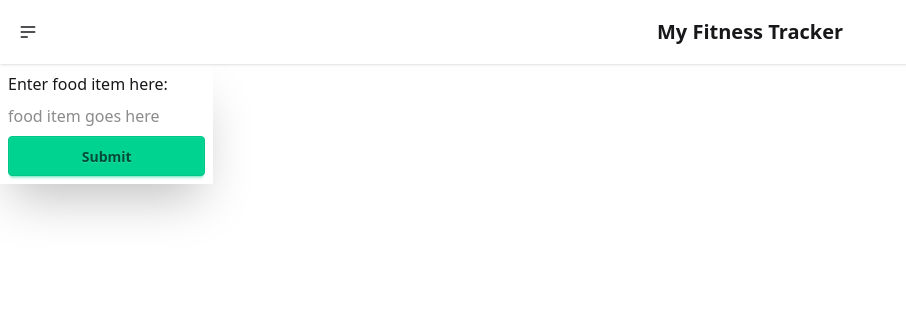
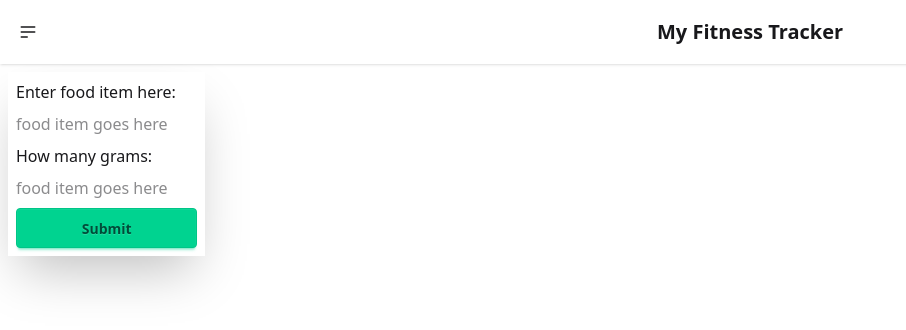
Before and after one commit to JGuzman87/fitness-tracker-app, a Next.js app: page /foods in a window 1280 px wide. Shown: the top 330 px of the page, without its empty margins (0-906 px from the left). Built offline with nearby package versions, Linux system fonts and the light colour scheme.

Commit message:
added grams to api call

```diff
--- a/src/components/Foods.jsx
+++ b/src/components/Foods.jsx
@@ -3,15 +3,18 @@ import { useState } from "react";
 
 const Foods = () => {
   const [foodItem, setFoodItem] = useState("");
+  const [grams, setGrams] = useState("");
   const [nutrition, setNutrition] = useState(null);
 
   const handleFetch = (e) => {
     e.preventDefault();
 
     const fetchData = async () => {
+
+      const query = `${grams}g ${foodItem}`
       try {
         const response = await fetch(
-          `https://api.calorieninjas.com/v1/nutrition?query=${foodItem}`,
+          `https://api.calorieninjas.com/v1/nutrition?query=${encodeURIComponent(query)}`,
           {
             method: "GET",
             headers: {
@@ -31,10 +34,11 @@ const Foods = () => {
     };
     fetchData();
     setFoodItem("");
+    setGrams("")
   };
 
   return (
-    <div className="grid grid-cols-2">
+    <div className="grid md:grid-cols-2 gap-4 p-2">
       <form
         className="flex flex-col gap-2 p-2 shadow-2xl"
         onSubmit={handleFetch}
@@ -46,6 +50,16 @@ const Foods = () => {
           value={foodItem}
           placeholder="food item goes here"
           onChange={(e) => setFoodItem(e.target.value)}
+          required
+        />
+        <label htmlFor="grams">How many grams: </label>
+        <input
+          type="text"
+          name="grams"
+          value={grams}
+          placeholder="food item goes here"
+          onChange={(e) => setGrams(e.target.value)}
+          required
         />
         <button type="submit" className="btn btn-success" onClick={handleFetch}>
           Submit
```
